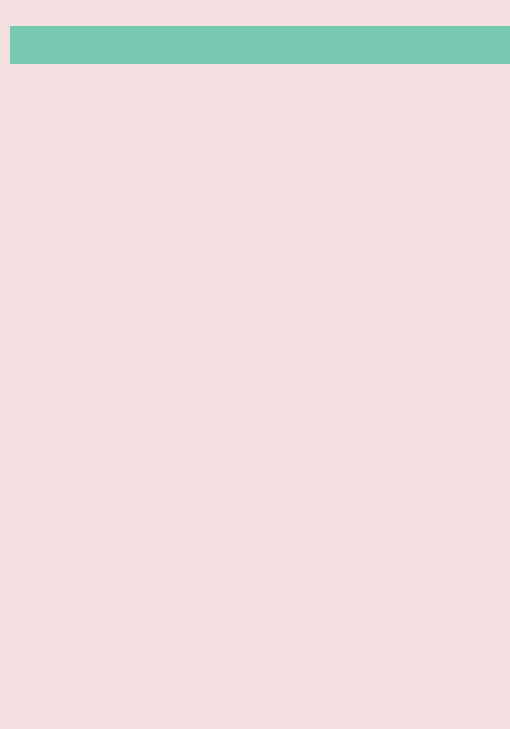
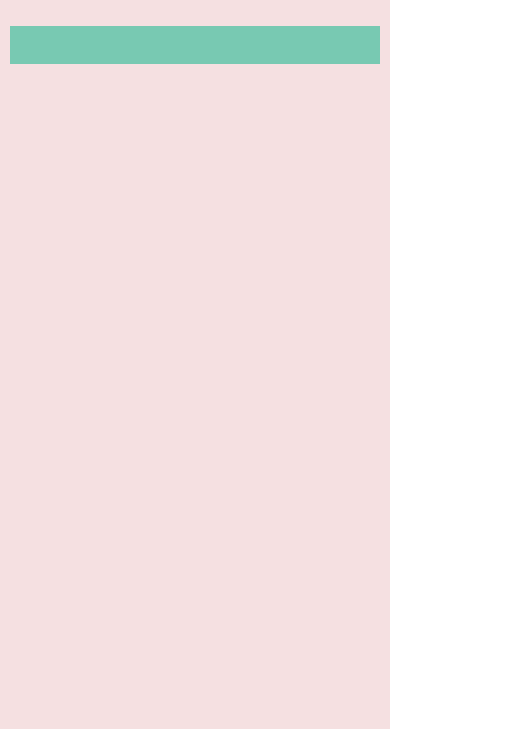
Before and after one commit to gostephaniesu/github_search_js, a plain HTML site: page index.html in a window 390 px wide. Shown: the part 115-844 px from the top of the page, 510 px wide, since content can reach past the window. Drawn offline with nearby package versions, Linux system fonts and the light colour scheme.

Commit message:
Add files via upload

```diff
--- a/style.scss
+++ b/style.scss
@@ -51,10 +51,13 @@ h2 {
 }
 #search {
   padding: 5px 10px;
-  width: 500px;
+  width: 450px;
   background: #78c9b2;
   border: 0;
   color: #fff;
+  @media (max-width: 480px) {
+    width: 100%;
+  }
 }
 
 .d-flex {
```
Also changed, not shown: style.css.
